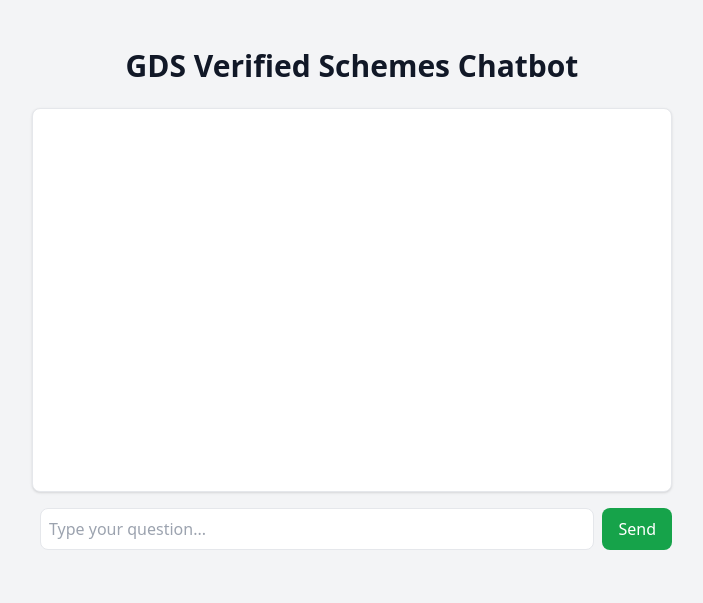
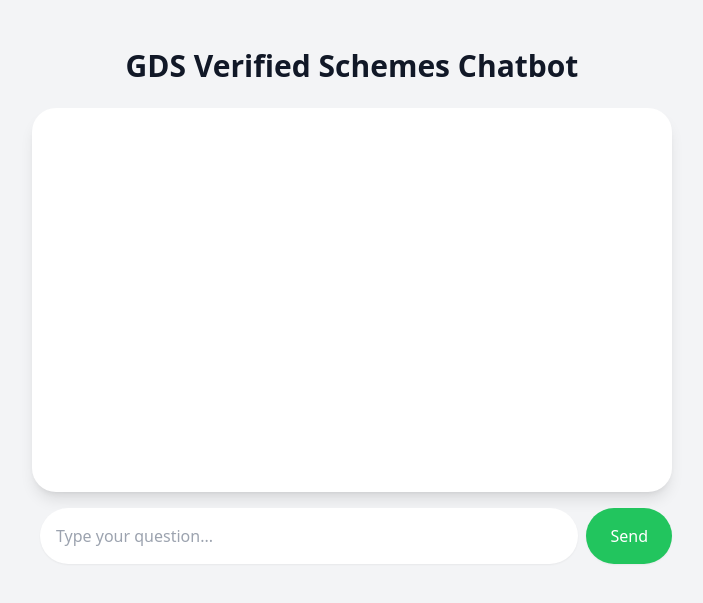
Before and after one commit to kore305/scmprv, a Django app: page /chatbot/ in a window 1280 px wide. Shown: the top 603 px of the page, without its empty margins (288-991 px from the left). Run offline with Django 5.2, Linux system fonts and the light colour scheme; some libraries are stand-ins or nearby versions.

Commit message:
Update chatbot.html

```diff
--- a/website/templates/website/chatbot.html
+++ b/website/templates/website/chatbot.html
@@ -13,8 +13,20 @@
     <h1 class="text-3xl font-bold text-center mb-6">GDS Verified Schemes Chatbot</h1>
 
     <!-- Chat box -->
-    <div id="chat-box" class="bg-white border rounded-lg shadow p-4 h-96 overflow-y-scroll space-y-2">
+    <div id="chat-box" class="bg-white rounded-3xl shadow-lg p-6 h-96 overflow-y-scroll space-y-4">
       <!-- Messages will appear here -->
+      <!-- Example message structure for reference:
+      <div class="flex justify-end">
+        <div class="bg-green-500 text-white px-4 py-3 rounded-2xl rounded-tr-md max-w-xs shadow-sm">
+          Your message here
+        </div>
+      </div>
+      <div class="flex justify-start">
+        <div class="bg-gray-200 text-gray-800 px-4 py-3 rounded-2xl rounded-tl-md max-w-xs shadow-sm">
+          Bot response here
+        </div>
+      </div>
+      -->
     </div>
 
     <!-- Chat form -->
@@ -26,10 +38,10 @@
           class="flex mt-4 space-x-2">
       {% csrf_token %}
       <input type="text" name="message" placeholder="Type your question..."
-             class="flex-grow border rounded-lg p-2 focus:ring-2 focus:ring-green-500"
+             class="flex-grow border-0 rounded-full p-4 focus:ring-2 focus:ring-green-500 bg-white shadow-sm"
              autocomplete="off">
       <button type="submit"
-              class="bg-green-600 text-white px-4 py-2 rounded-lg hover:bg-green-700">
+              class="bg-green-500 text-white px-6 py-3 rounded-full hover:bg-green-600 shadow-sm">
         Send
       </button>
     </form>
```
